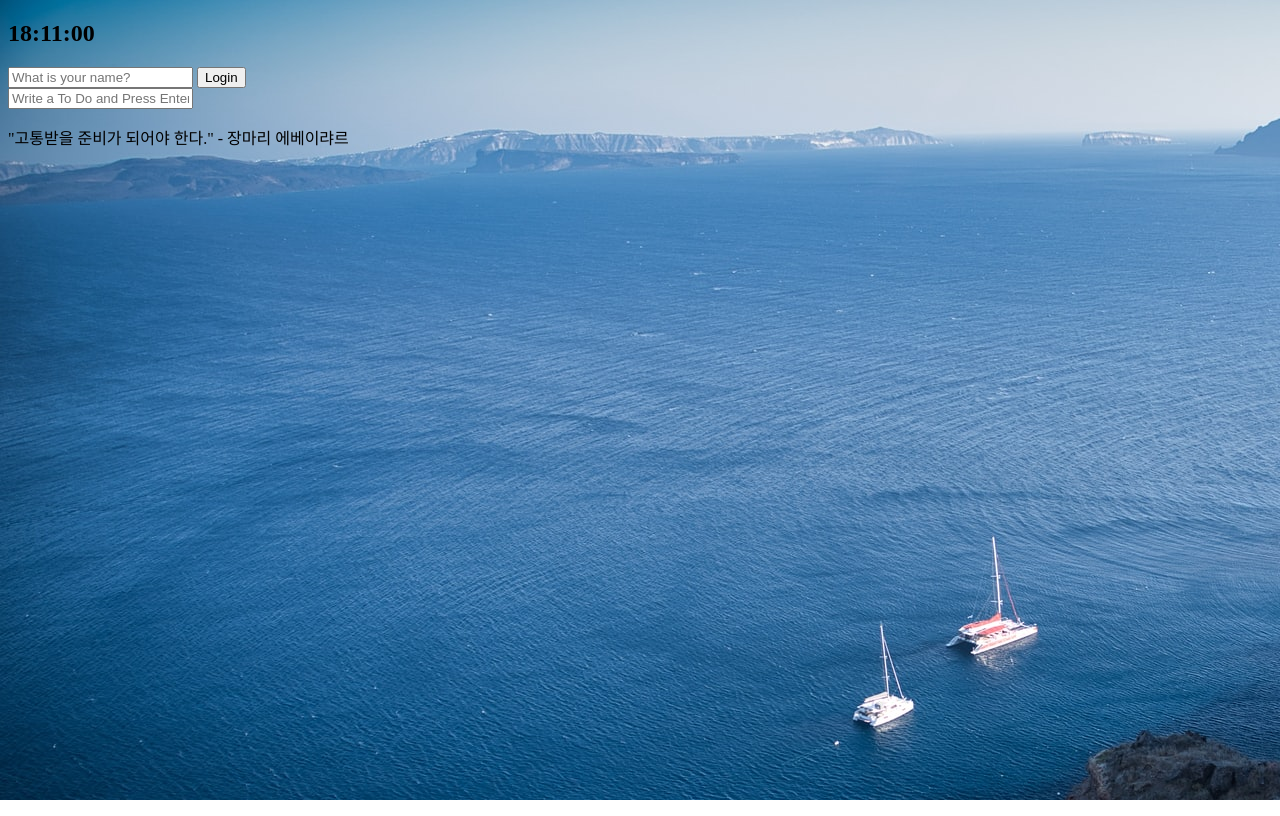
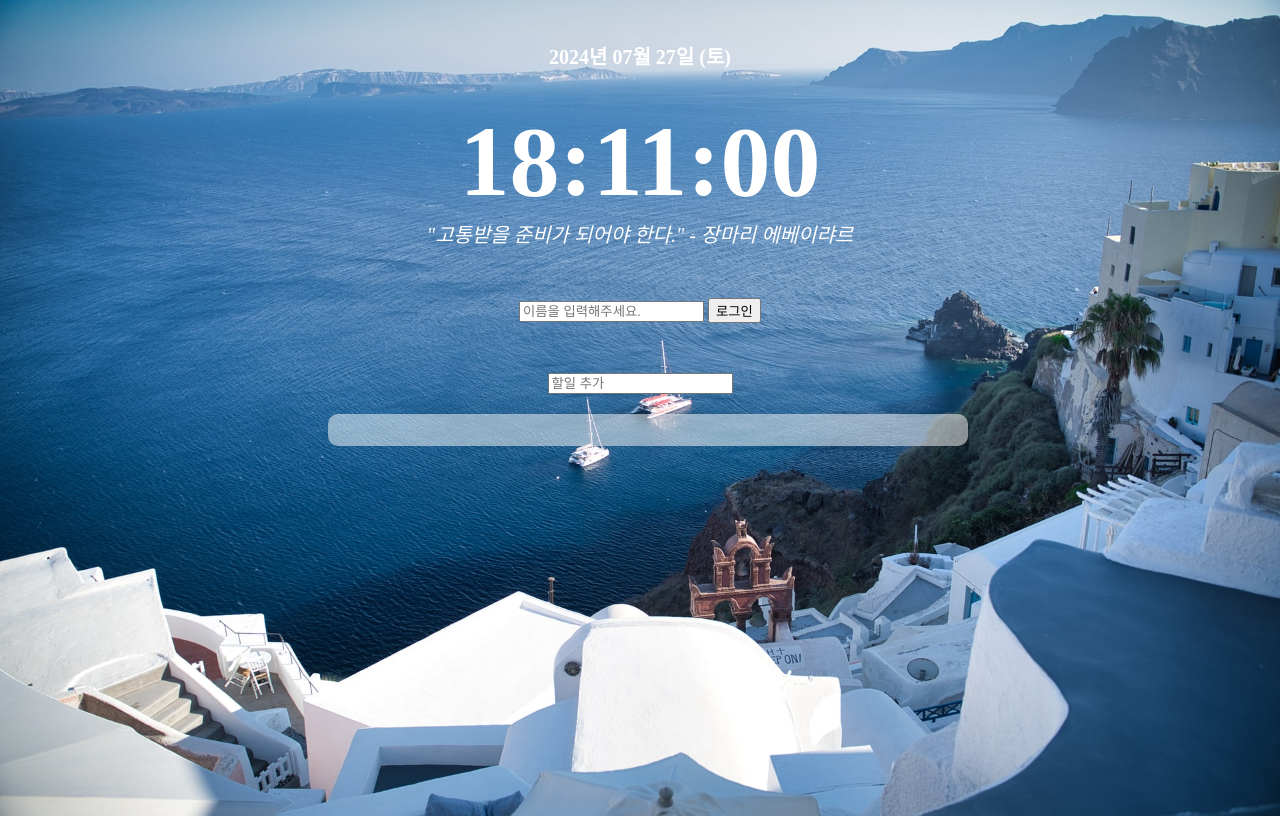
Before and after one commit to ggomdong/momentum, a plain HTML site: page index.html in a window 1280 px wide. Drawn offline with Linux system fonts and the light colour scheme.

Commit message:
css 수정

```diff
--- a/css/style.css
+++ b/css/style.css
@@ -1,3 +1,79 @@
+body {
+  height: 100vh;
+  background: no-repeat center;
+  background-size: cover;
+}
+
 .hidden {
   display: none;
 }
+
+#weather {
+  color: white;
+  font-size: 20px;
+  display: flex;
+  justify-content: flex-end;
+  align-items: center;
+}
+
+.clock h5 {
+  color: white;
+  font-size: 20px;
+  text-align: center;
+}
+
+.clock h2 {
+  color: white;
+  font-size: 100px;
+  text-align: center;
+  margin: 0;
+  /* position: absolute;
+  width: 300px;
+  height: 300px;
+  left: 50%;
+  top: 50%;
+  margin-left: -150px;
+  margin-top: -150px; */
+}
+
+#quote {
+  color: white;
+  font-size: 20px;
+  font-style: italic;
+  display: block;
+  text-align: center;
+  margin-bottom: 50px;
+}
+
+#login-form {
+  text-align: center;
+  margin-bottom: 50px;
+}
+
+.greeting {
+  color: white;
+  font-size: 15px;
+  text-align: center;
+}
+
+#todo-form {
+  text-align: center;
+  margin-bottom: 20px;
+}
+
+.todo {
+  display: flex;
+  /* height: 100vh; */
+  width: 100vw;
+  justify-content: center;
+}
+
+#todo {
+  background-color: rgba(255, 255, 255, 0.5);
+  width: 50vw;
+  /* height: 30vh; */
+  display: flex;
+  border-radius: 10px;
+  /* justify-content: center; */
+  /* align-items: center; */
+}
--- a/index.html
+++ b/index.html
@@ -7,36 +7,41 @@
   </head>
 
   <body>
-    <h2 id="clock">00:00:00</h2>
+    <div id="weather">
+      <img />
+      <span id="temp"></span>
+      <span id="city"></span>
+    </div>
 
-    <form class="hidden" id="login-form">
-      <input
-        type="text"
-        maxlength="15"
-        placeholder="What is your name?"
-        required
-      />
-      <input type="submit" value="Login" />
-    </form>
-
-    <h1 class="hidden" id="greeting"></h1>
-
-    <form id="todo-form">
-      <input type="text" placeholder="Write a To Do and Press Enter" required />
-    </form>
-    <ul id="todo-list"></ul>
-    <h4 id="info" class="hidden"></h4>
-    <h2 id="result" class="hidden"></h2>
+    <div class="clock">
+      <h5 id="today"></h5>
+      <h2 id="clock">00:00:00</h2>
+    </div>
 
     <div id="quote">
       <span></span>
       <span></span>
     </div>
 
-    <div id="weather">
-      <span></span>
-      <span></span>
-    </div>
+    <form class="hidden" id="login-form">
+      <input
+        type="text"
+        maxlength="15"
+        placeholder="이름을 입력해주세요."
+        required
+      />
+      <input type="submit" value="로그인" />
+    </form>
+
+    <div class="greeting"><h1 class="hidden" id="greeting"></h1></div>
+    <form id="todo-form">
+      <input type="text" placeholder="할일 추가" required />
+    </form>
+    <section class="todo">
+      <div id="todo">
+        <ul id="todo-list"></ul>
+      </div>
+    </section>
 
     <script src="js/greeting.js"></script>
     <script src="js/clock.js"></script>
--- a/js/background.js
+++ b/js/background.js
@@ -9,4 +9,4 @@ const chosenImage = images[Math.floor(Math.random() * images.length)];
 // document.body.appendChild(bgImage);
 
 document.body.style.backgroundImage = `url(img/${chosenImage})`;
-document.body.style.backgroundRepeat = 'no-repeat';
+// document.body.style.backgroundSize = 'cover';
--- a/js/clock.js
+++ b/js/clock.js
@@ -1,10 +1,18 @@
-const clock = document.querySelector("h2#clock");
+const today = document.querySelector('h5#today');
+const clock = document.querySelector('h2#clock');
+
+const daysList = ['일', '월', '화', '수', '목', '금', '토'];
 
 function getClock() {
   const date = new Date();
-  const hours = String(date.getHours()).padStart(2, "0");
-  const minutes = String(date.getMinutes()).padStart(2, "0");
-  const seconds = String(date.getSeconds()).padStart(2, "0");
+  const year = String(date.getFullYear());
+  const month = String(date.getMonth() + 1).padStart(2, '0');
+  const day = String(date.getDate()).padStart(2, '0');
+  const days = String(date.getDay());
+  today.innerText = `${year}년 ${month}월 ${day}일 (${daysList[days]})`;
+  const hours = String(date.getHours()).padStart(2, '0');
+  const minutes = String(date.getMinutes()).padStart(2, '0');
+  const seconds = String(date.getSeconds()).padStart(2, '0');
   clock.innerText = `${hours}:${minutes}:${seconds}`;
 }
 
--- a/js/greeting.js
+++ b/js/greeting.js
@@ -1,9 +1,9 @@
-const loginForm = document.querySelector("#login-form");
-const loginInput = document.querySelector("#login-form input");
-const greeting = document.querySelector("#greeting");
+const loginForm = document.querySelector('#login-form');
+const loginInput = document.querySelector('#login-form input');
+const greeting = document.querySelector('#greeting');
 
-const HIDDEN_CLASSNAME = "hidden";
-const USERNAME_KEY = "username";
+const HIDDEN_CLASSNAME = 'hidden';
+const USERNAME_KEY = 'username';
 
 function onLoginSubmit(event) {
   event.preventDefault();
@@ -14,7 +14,7 @@ function onLoginSubmit(event) {
 }
 
 function paintGreetings(username) {
-    greeting.innerText = `Hello ${username}!`;
+  greeting.innerText = `안녕하세요. ${username}님!`;
   greeting.classList.remove(HIDDEN_CLASSNAME);
 }
 
@@ -22,7 +22,7 @@ const savedUsername = localStorage.getItem(USERNAME_KEY);
 
 if (savedUsername === null) {
   loginForm.classList.remove(HIDDEN_CLASSNAME);
-    loginForm.addEventListener("submit", onLoginSubmit);
+  loginForm.addEventListener('submit', onLoginSubmit);
 } else {
   paintGreetings(savedUsername);
 }
--- a/js/todo.js
+++ b/js/todo.js
@@ -27,7 +27,7 @@ function paintTodo(newTodoObj) {
 
   const button = document.createElement('button');
   button.style.color = 'red';
-  button.innerText = 'X';
+  button.innerText = '삭제';
   button.addEventListener('click', deleteTodo);
 
   li.appendChild(span);
--- a/js/weather.js
+++ b/js/weather.js
@@ -1,17 +1,40 @@
-const weather = document.querySelector('#weather span:first-child');
-const city = document.querySelector('#weather span:last-child');
+const icon = document.querySelector('img');
+const weather = document.querySelector('#temp');
+const city = document.querySelector('#city');
+
+const weatherUrl = 'https://api.openweathermap.org/data/2.5/weather';
 const API_KEY = '231d4983516d4805532c619cb6f0d149';
+const iconUrl = 'http://openweathermap.org/img/w';
+
+// const weatherList = [
+//   { name: 'Clear', icon: '☀︎' },
+//   { name: 'Clouds', icon: '☁︎' },
+//   { name: 'Rain', icon: '☂︎' },
+//   { name: 'Snow', icon: '☃︎' },
+// ];
 
 function onGeoOk(position) {
   const lat = position.coords.latitude;
   const lon = position.coords.longitude;
   //   console.log(lat, lon);
-  const url = `https://api.openweathermap.org/data/2.5/weather?lat=${lat}&lon=${lon}&appid=${API_KEY}&units=metric`;
+  const url = `${weatherUrl}?lat=${lat}&lon=${lon}&appid=${API_KEY}&units=metric`;
   fetch(url)
     .then((response) => response.json())
     .then((data) => {
       city.innerText = data.name;
-      weather.innerText = `${data.weather[0].main} / ${data.main.temp}`;
+
+      // try {
+      //   weatherToday = weatherList.find(
+      //     (item) => item.name === data.weather[0].main
+      //   ).icon;
+      // } catch (error) {
+      //   weatherToday = data.weather[0].main;
+      // }
+
+      icon.src = `${iconUrl}/${data.weather[0].icon}.png`;
+
+      weather.innerText = `${data.main.temp}도(최저:${data.main.temp_min}, 최고:${data.main.temp_max}) /`;
+      // weather.innerText = `${data.weather[0].main} / ${data.main.temp}도(${data.main.temp_min}~${data.main.temp_max})`;
     });
 }
 function onGeoError() {
```
Lines whose indentation alone changed are shown as unchanged.
